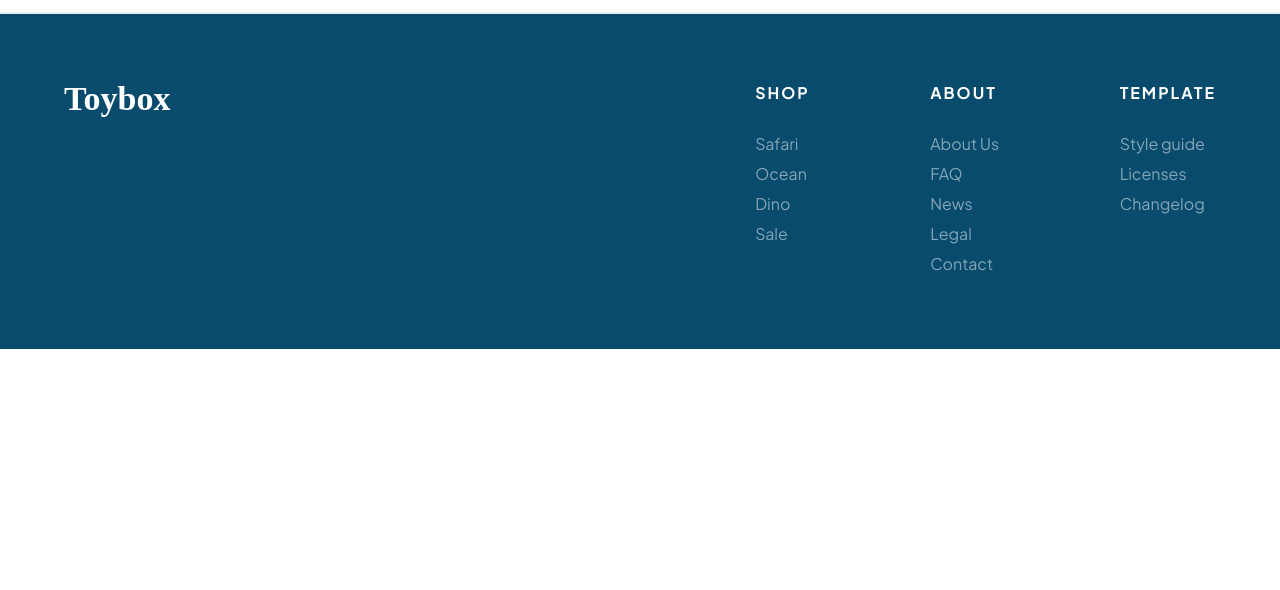
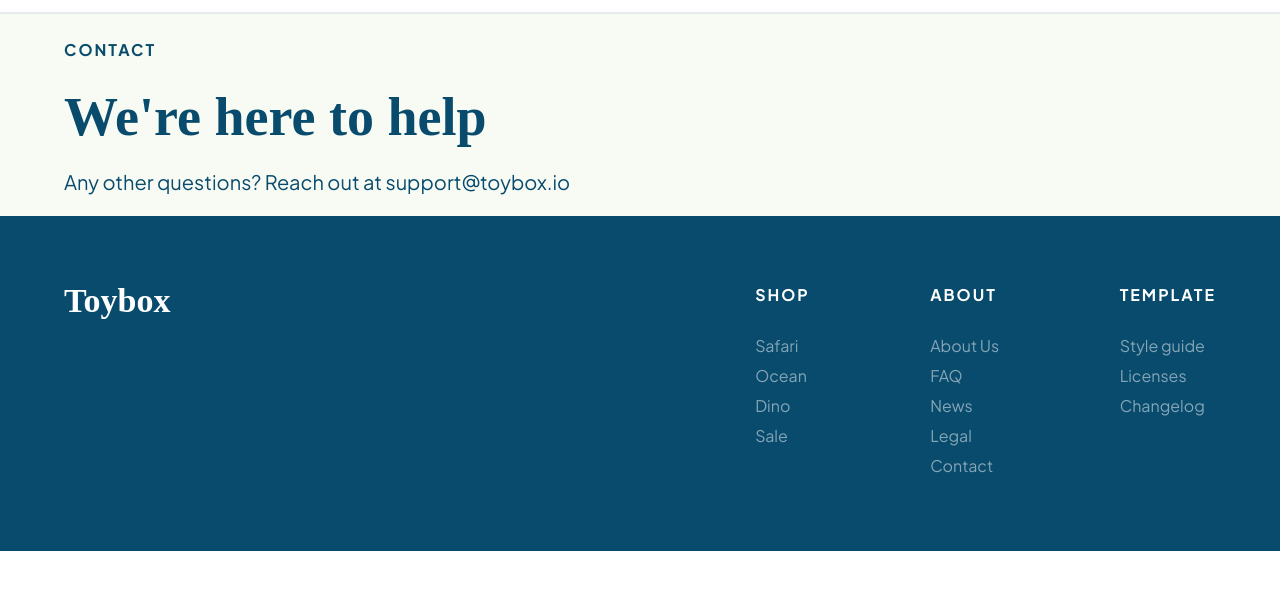
Before and after one commit to tyiu130/ecommerce-codealong-juno, a plain HTML site: page contact.html in a window 1280 px wide. Shown: the part 62-652 px from the top of the page. Drawn offline with Linux system fonts and the light colour scheme; files whose address does not match are found by name; a web font is replaced by a local one.

Commit message:
Added header markup to contact page

```diff
--- a/contact.html
+++ b/contact.html
@@ -53,6 +53,16 @@
 		</div> <!-- END .slideOutNav-->
 	</nav> <!-- END .navBar-->
 
+    <header class="contactHeader">
+        <div class="wrapper">
+            <div class="contactContent">
+                <h5>Contact</h5>
+                <h3>We're here to help</h3>
+                <p>Any other questions? Reach out at <a href="mailto:support@toybox.io">support@toybox.io</a></p>
+            </div> <!--End .contactContent-->
+        </div> <!--End .wrapper-->
+    </header>
+
     <footer>
 		<div class="wrapper">
 			<div class="footerFlexContainer">
```
